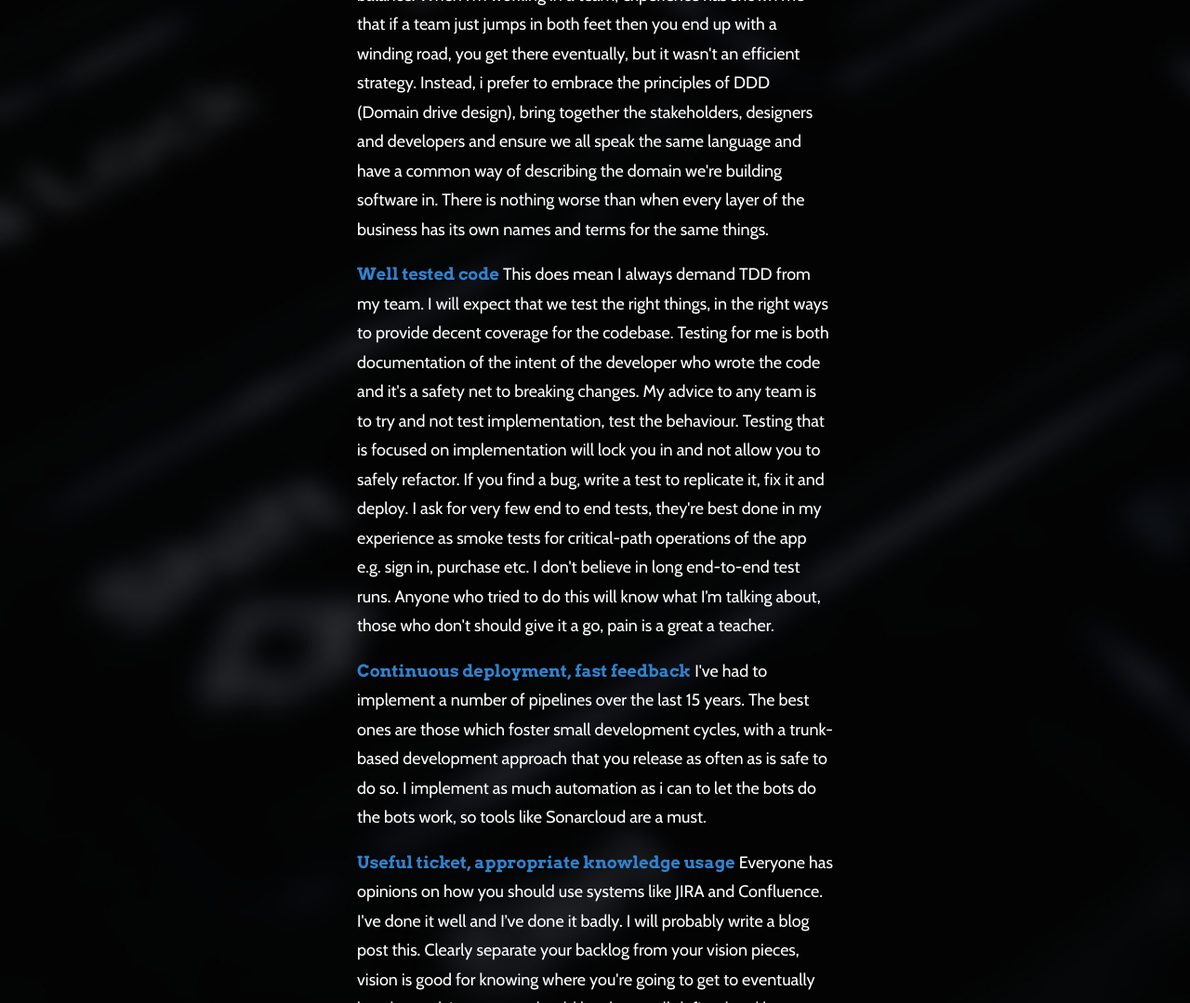
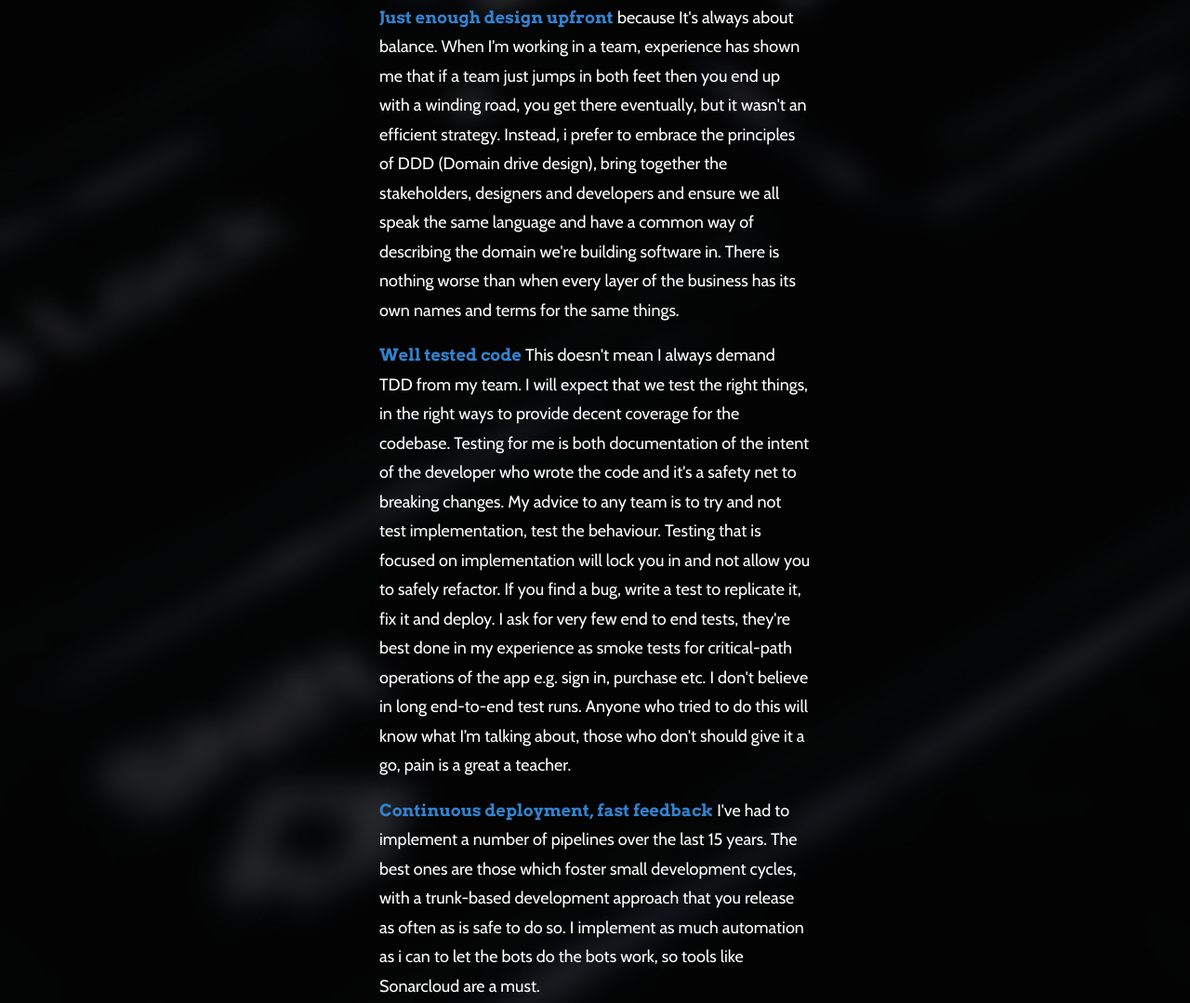
Before and after one commit to KevCJones/kev-who-codes, a Gatsby site: page /about in a window 1280 px wide. Shown: the part 1108-2187 px from the top of the page at 93% size. Built offline with nearby package versions, Linux system fonts and the light colour scheme; Gatsby itself is replaced by a stand-in of ours; some packages are replaced by stand-ins of ours.

Commit message:
fix(about) - does to doesn't and match padding

```diff
--- a/src/pages/about.js
+++ b/src/pages/about.js
@@ -8,7 +8,7 @@ class AboutPage extends React.Component {
     return (
       <Layout location={this.props.location} bg={"bg-keyboard-lg"}>
         <SEO title="About" />
-        <div class="container max-w-lg m-auto">
+        <div class="container max-w-lg m-auto p-6">
           <h1 class="text-3xl prose font-serif text-blue-600 mb-3 mt-6">
             About me
           </h1>
@@ -71,8 +71,8 @@ class AboutPage extends React.Component {
             <span class="font-bold font-serif text-blue-600">
               Well tested code
             </span>{" "}
-            This does mean I always demand TDD from my team. I will expect that
-            we test the right things, in the right ways to provide decent
+            This doesn't mean I always demand TDD from my team. I will expect
+            that we test the right things, in the right ways to provide decent
             coverage for the codebase. Testing for me is both documentation of
             the intent of the developer who wrote the code and it's a safety net
             to breaking changes. My advice to any team is to try and not test
```
